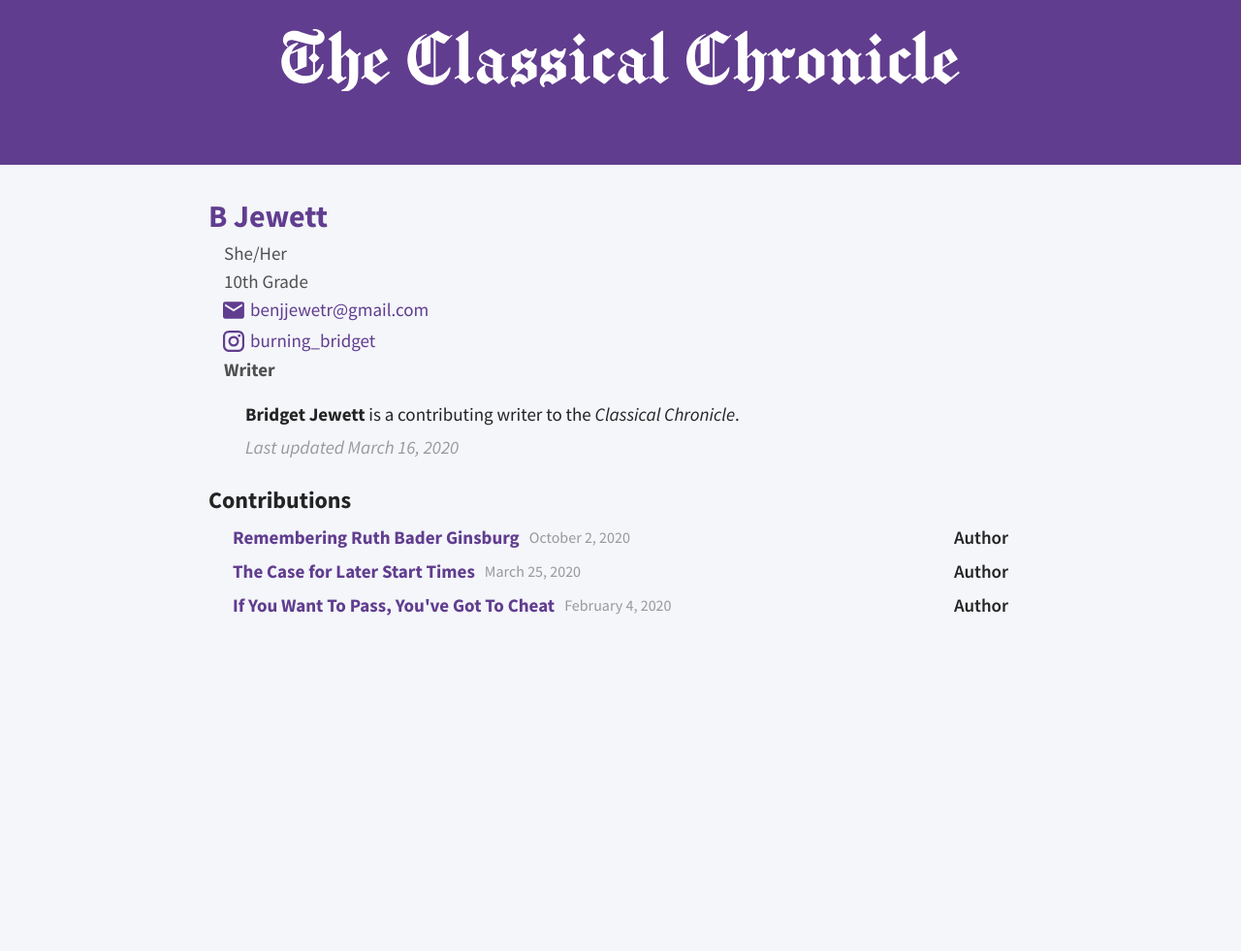
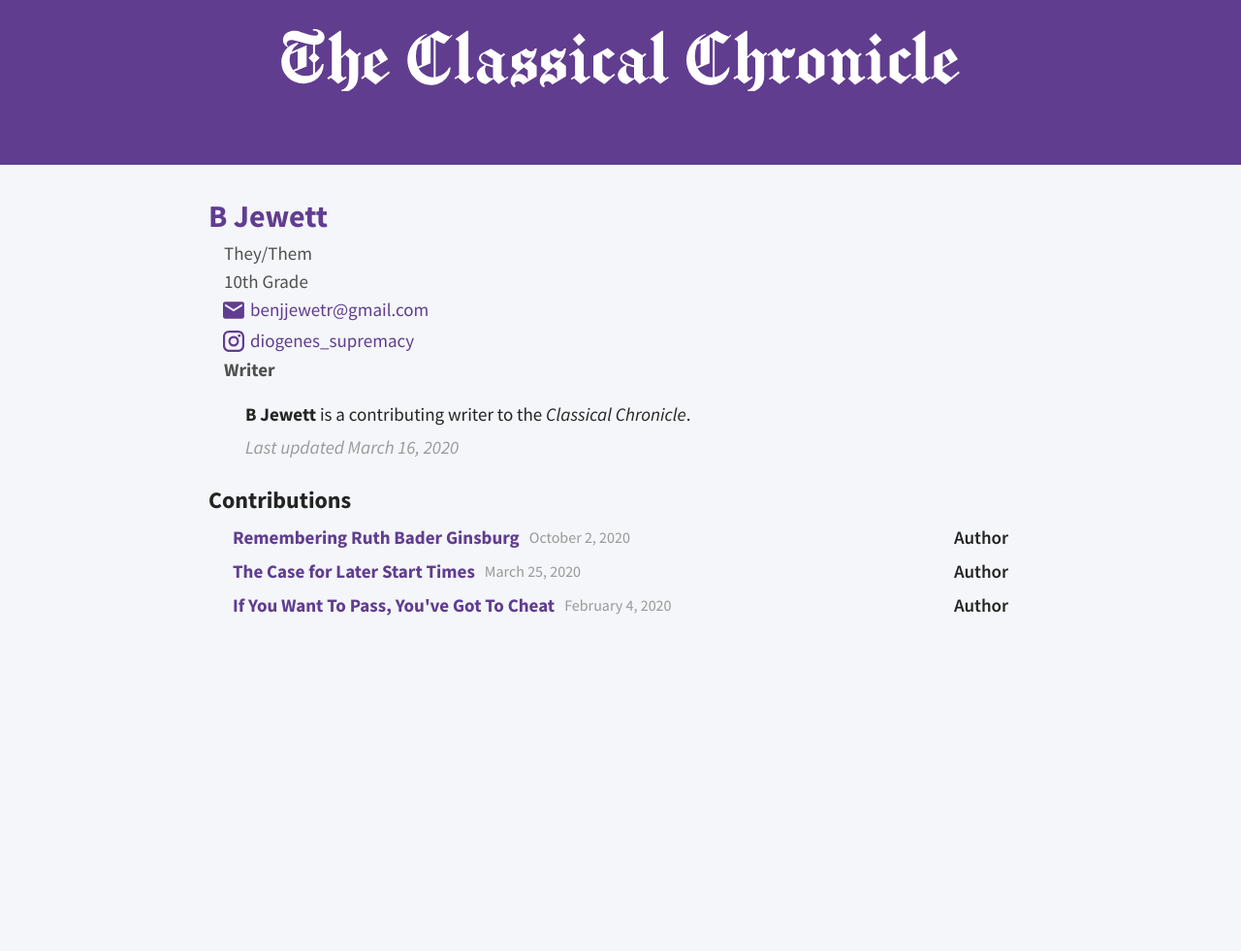
Before and after one commit to lixitrixi/classical-chronicle, a Jekyll site: the page built from _contributors/b-jewett.md, in a window 1280 px wide. Shown: the whole page at 97% size. Built offline with Jekyll 4.4.1, drawn with Linux system fonts in a browser that asks for light colours.

Commit message:
Updated B's name and pronouns

```diff
--- a/_contributors/b-jewett.md
+++ b/_contributors/b-jewett.md
@@ -2,11 +2,11 @@
 layout: contributor
 contributorName: B Jewett
 position: Writer
-pronouns: She/Her
+pronouns: They/Them
 grade: 10
 email: benjjewetr@gmail.com
-instagram: burning_bridget
+instagram: diogenes_supremacy
 lastmod: 2020-03-16
 order: 6
 ---
-**Bridget Jewett** is a contributing writer to the *Classical Chronicle*.
+**B Jewett** is a contributing writer to the *Classical Chronicle*.
```
